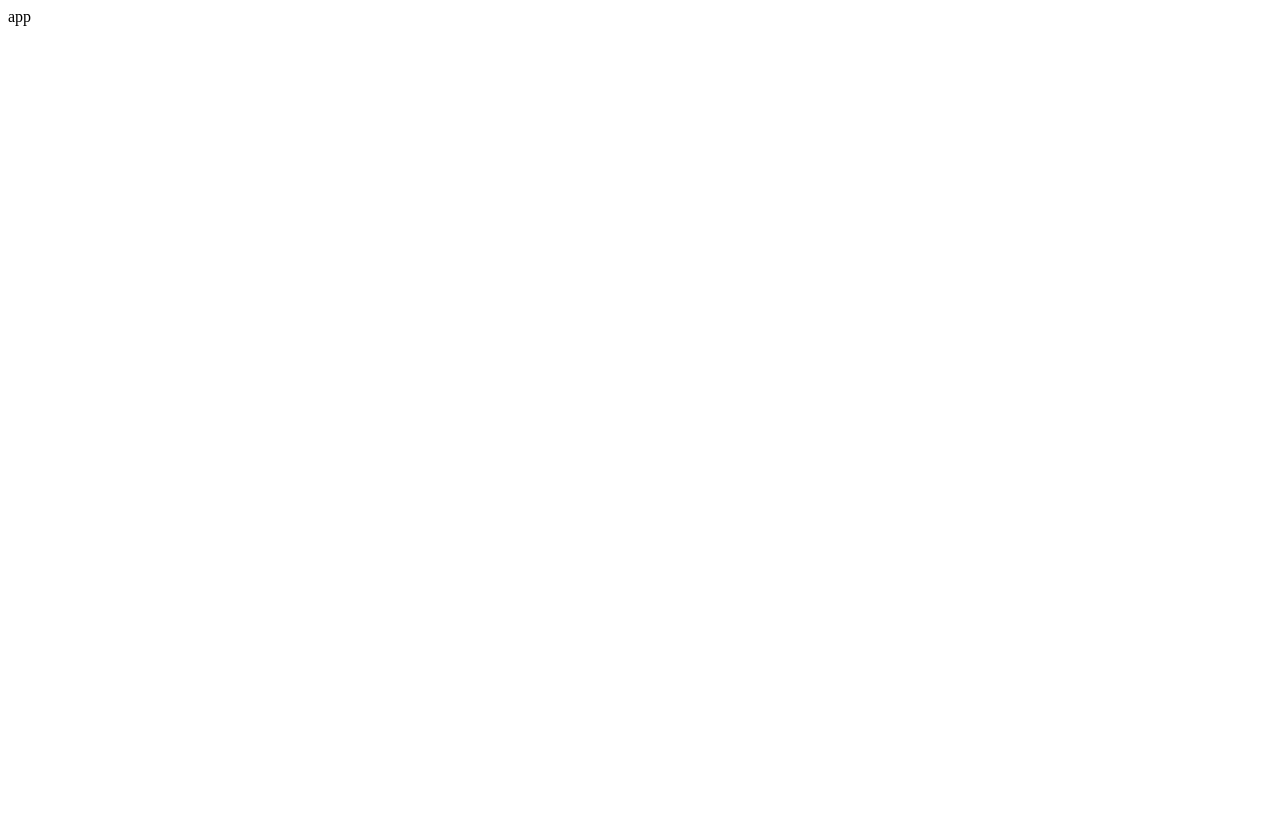
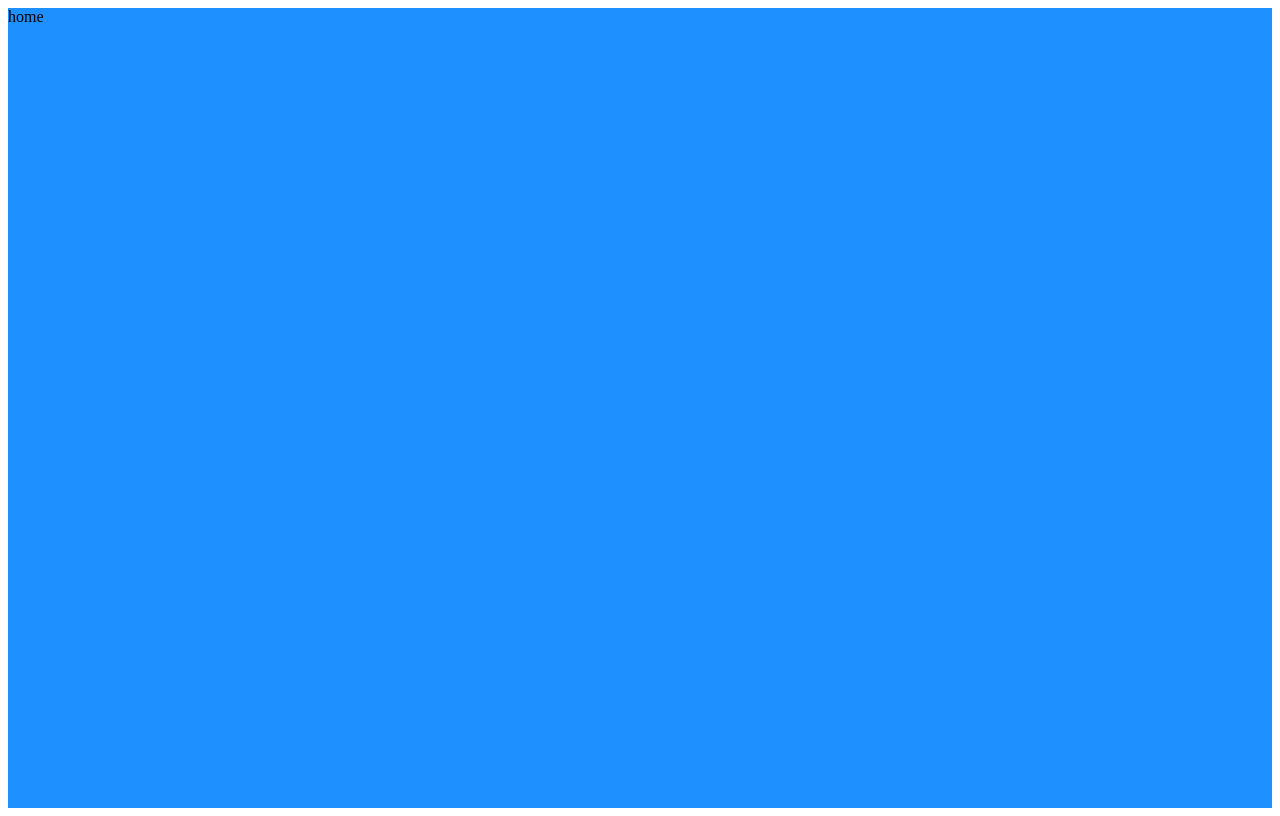
Before and after one commit to mitrovicjovana/space-tourism, a React (Create React App) app: page / in a window 1280 px wide. Built offline with nearby package versions, Linux system fonts and the light colour scheme.

Commit message:
Set up router

```diff
--- a/src/App.jsx
+++ b/src/App.jsx
@@ -1,5 +1,7 @@
+import { Navigation } from './router'
+
 const App = () => {
-   return <>app</>
+   return <Navigation />
 }
 
 export default App
--- a/src/index.js
+++ b/src/index.js
@@ -1,4 +1,10 @@
 import ReactDOM from 'react-dom'
+import { BrowserRouter as Router } from 'react-router-dom'
 import App from './App'
 
-ReactDOM.render(<App />, document.getElementById('root'))
+ReactDOM.render(
+   <Router>
+      <App />
+   </Router>,
+   document.getElementById('root')
+)
--- a/src/pages/Crew/Crew.jsx
+++ b/src/pages/Crew/Crew.jsx
@@ -1,5 +1,5 @@
 const Crew = () => {
-   return <div> style={{ width: '100%', height: '100vh', backgroundColor: 'orange' }}crew</div>
+   return <div style={{ width: '100%', height: '100vh', backgroundColor: 'orange' }}> crew</div>
 }
 
 export default Crew
--- /dev/null
+++ b/src/router/Navigation.jsx
@@ -0,0 +1,18 @@
+import { Routes, Route } from 'react-router-dom'
+import { Home, Destination, Crew, Technology } from '../pages'
+import { PATH } from './'
+
+const Navigation = () => {
+   return (
+      <>
+         <Routes>
+            <Route path={PATH.home} element={<Home />} />
+            <Route path={PATH.destination} element={<Destination />} />
+            <Route path={PATH.crew} element={<Crew />} />
+            <Route path={PATH.technology} element={<Technology />} />
+         </Routes>
+      </>
+   )
+}
+
+export default Navigation
--- a/src/router/index.js
+++ b/src/router/index.js
@@ -0,0 +1,2 @@
+export { default as PATH } from './path.json'
+export { default as Navigation } from './Navigation'
--- /dev/null
+++ b/src/router/path.json
@@ -0,0 +1,6 @@
+{
+   "home": "/",
+   "destination": "/destination",
+   "crew": "/crew",
+   "technology": "/technology"
+}
```
